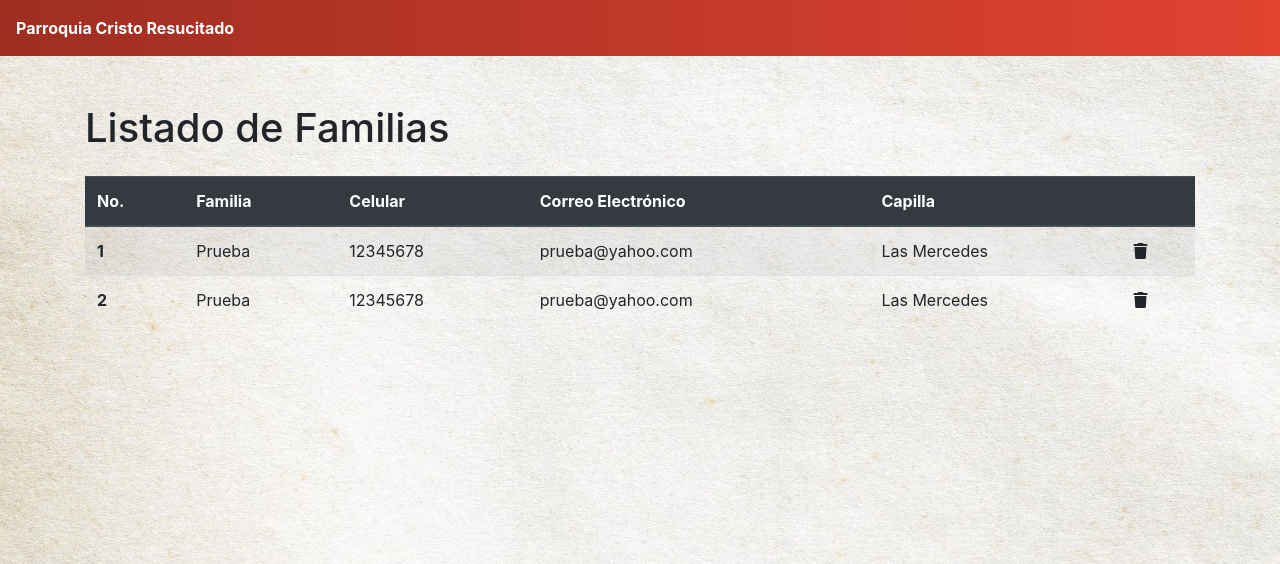
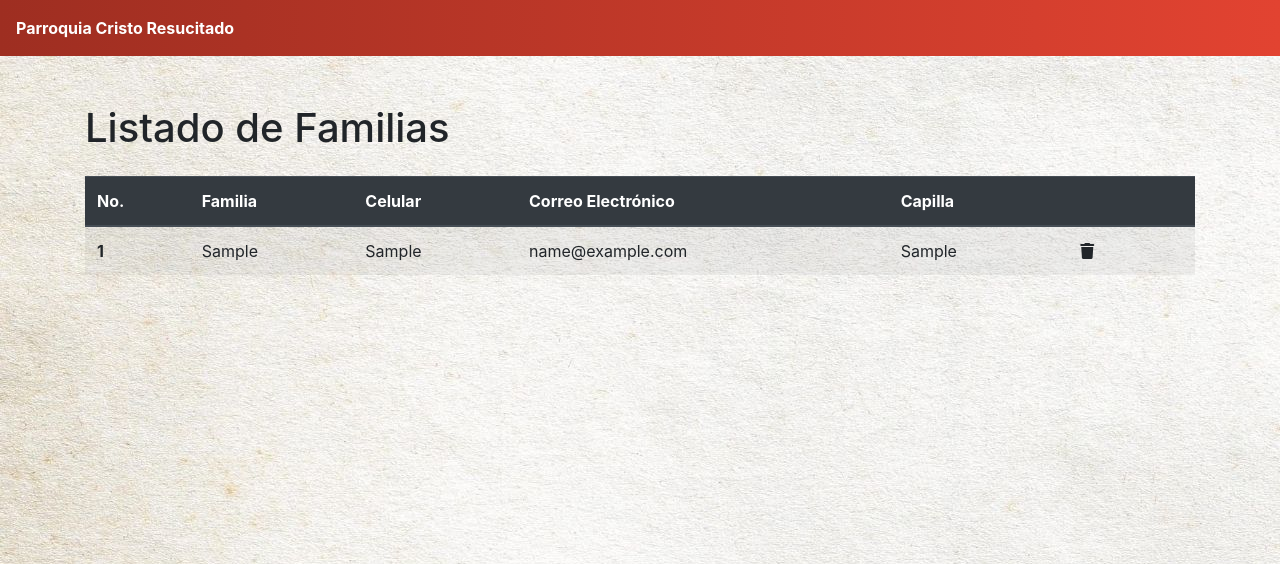
Before and after one commit to LidiaMejia/FamiliaSecretaPCR, a PHP site: page /list.php in a window 1280 px wide. Shown: the top 564 px of the page. Run offline with PHP 8.4, Linux system fonts and the light colour scheme; tables that the repository leaves empty hold one stand-in row (values such as "Sample post"); some libraries are stand-ins or nearby versions.

Commit message:
Mostrado de Familias

```diff
--- a/css/estilo.css
+++ b/css/estilo.css
@@ -105,11 +105,17 @@ h2{
 
 
 /* PARA LA LISTA DE FAMILIAS */
-#trash{
+#listBody{
+    background-image: url("../imgs/FondoBlanco.jpg");
+    background-repeat: repeat;
+    background-size: auto;
+}
+
+i[name="trash"]{
     cursor: pointer;
 }
 
-#trash:hover{
+i[name="trash"]:hover{
     color: red;
 }
 
--- a/dao.php
+++ b/dao.php
@@ -43,4 +43,31 @@ function insertFamilia($apellidos, $celular, $email, $capilla, $conexion)
     }
 }
 
+function getFamilias($conexion)
+{
+    $query = "SELECT * FROM familias;";
+    $data  = $conexion->prepare($query);
+    $data->execute();
+    $result = $data->get_result();
+
+    $resultArray = array(); //Array para guardar todos los datos
+
+    //Verificar si se obtuvieron datos
+    if(isset($result) && $result != '' )
+    {
+        foreach ($result as $row)
+        {
+            $resultArray[] = $row;
+        }
+
+        $result->free(); //Liberar la memoria asociada con el resultado
+
+        return $resultArray;
+    }
+    else
+    {
+        return 1;
+    }
+}
+
 ?>
--- a/list.php
+++ b/list.php
@@ -1,3 +1,17 @@
+<?php
+
+require_once "./dao.php";
+
+$conexion = initDB();
+$row = getFamilias($conexion);
+
+if($row == 1)
+{
+    echo "<script> alert('No se pudieron cargar los datos de las Familias'); window.location = 'index.php'; </script>";
+}
+
+?>
+
 <!DOCTYPE html>
 
 <head>
@@ -7,10 +21,10 @@
     <link rel="stylesheet" href="css/estilo.css"/>
     <script src="https://kit.fontawesome.com/b17457e142.js" crossorigin="anonymous"></script>
 
-    <title>Lista de Familias</title>
+    <title>Listado de Familias</title>
 </head>
 
-<body>
+<body id="listBody">
 
     <header class="p-3 mr-3 mb-5">Parroquia Cristo Resucitado</header>
 
@@ -20,7 +34,7 @@
                 <h1 class="mb-4">Listado de Familias</h1>
 
                 <div class="table-responsive">
-                    <table class="table table-striped">
+                    <table class="table table-striped mb-5">
                         <thead class="thead-dark">
                             <tr>
                                 <th scope="col">No.</th>
@@ -33,23 +47,16 @@
                         </thead>
 
                         <tbody>
+                        <?php foreach($row as $familia) { ?>
                             <tr>
-                                <th scope="row">1</th>
-                                <td>Prueba</td>
-                                <td>12345678</td>
-                                <td>prueba@yahoo.com</td>
-                                <td>Las Mercedes</td>
-                                <td><i class="fas fa-trash" id="trash"></i></td>
+                                <th scope="row"> <?php echo $familia['id']; ?> </th>
+                                <td> <?php echo $familia['apellidos']; ?> </td>
+                                <td> <?php echo $familia['celular']; ?> </td>
+                                <td> <?php echo $familia['email']; ?> </td>
+                                <td> <?php echo $familia['capilla']; ?> </td>
+                                <td><i class="fas fa-trash mr-3 ml-3" name="trash" id="<?php echo $familia['id']; ?>"></i></td>
                             </tr>
-
-                            <tr>
-                                <th scope="row">2</th>
-                                <td>Prueba</td>
-                                <td>12345678</td>
-                                <td>prueba@yahoo.com</td>
-                                <td>Las Mercedes</td>
-                                <td><i class="fas fa-trash" id="trash"></i></td>
-                            </tr>
+                        <?php } ?>
                         </tbody>
                     </table>
                 </div>
@@ -62,3 +69,25 @@
 </body>
 
 </html>
+
+<script>
+    var trash = document.getElementsByName("trash");
+
+    for(let i=0; i<trash.length; i++)
+    {
+        trash[i].addEventListener("click", function(e){
+            //confirm("CLICK: "+trash[i].getAttribute("id"));
+            var opcion = confirm("Clicka en Aceptar o Cancelar");
+            if (opcion == true) {
+                //Funcion Borrado en dao pasando el attr id
+                alert("BORRASTE: " + trash.value);
+            } else {
+            }
+        });
+    }
+
+    //Mandar a Llamar los datos arriba, se recibe un row
+    // enmmedio del html se muestra ese row
+    // en id de trash se coloca el row id
+    // cuando se de clic se valida si quiere borrar o no
+</script>
```
Also changed, not shown: 1 other file.
